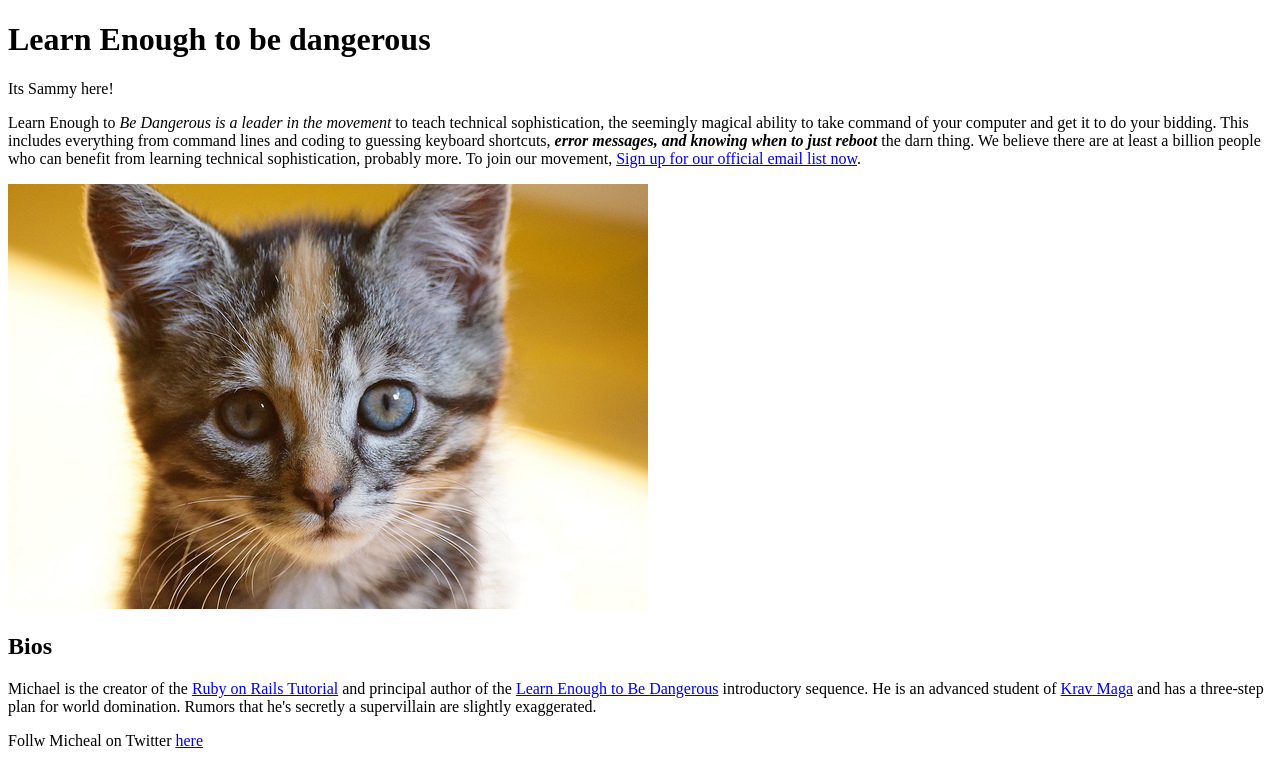
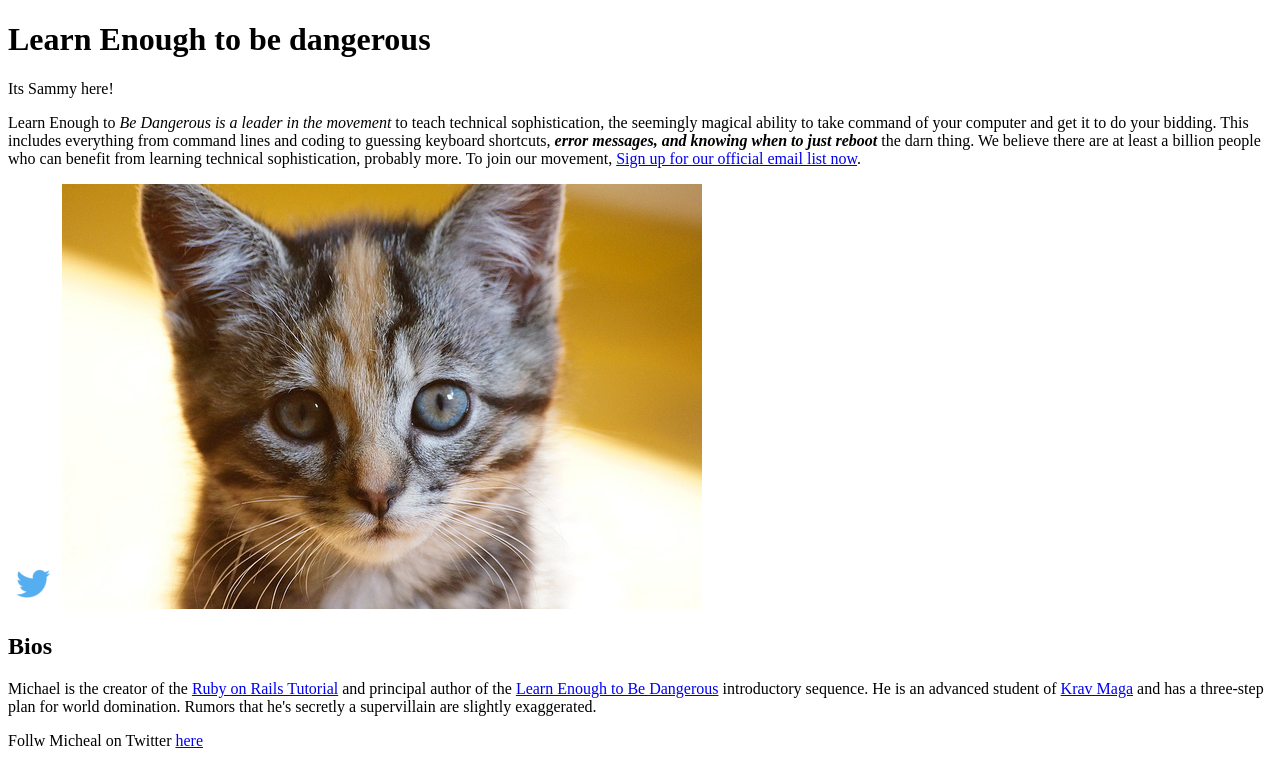
Before and after one commit to esp688/sample_website-, a plain HTML site: page index.html in a window 1280 px wide. Shown: the top 763 px of the page. Drawn offline with Linux system fonts and the light colour scheme; grey boxes are pictures that could not be loaded.

Commit message:
twitter logo added

```diff
--- a/index.html
+++ b/index.html
@@ -19,7 +19,13 @@
     learning technical sophistication, probably more. To join our
     movement, <a href="https://www.learnenough.com/"> Sign up for our official email list now</a>.</p>
 
+    <a href="https://twitter.com/learnenough" target="_blank" rel="noopener" style="text-decoration: none;" >
+      <img src="./images/small_twitter_logo.png" alt="Twitter-logo">
+    </a>
+
+    <a href="https://www.flickr.com/photos/deborah_s_perspective/14144861329">
     <img src="./images/kitten.jpg" alt="An adorable kitten">
+    </a>
 
     <h2>Bios</h2>
 
```
Also changed, not shown: images/small_twitter_logo.png (added).
